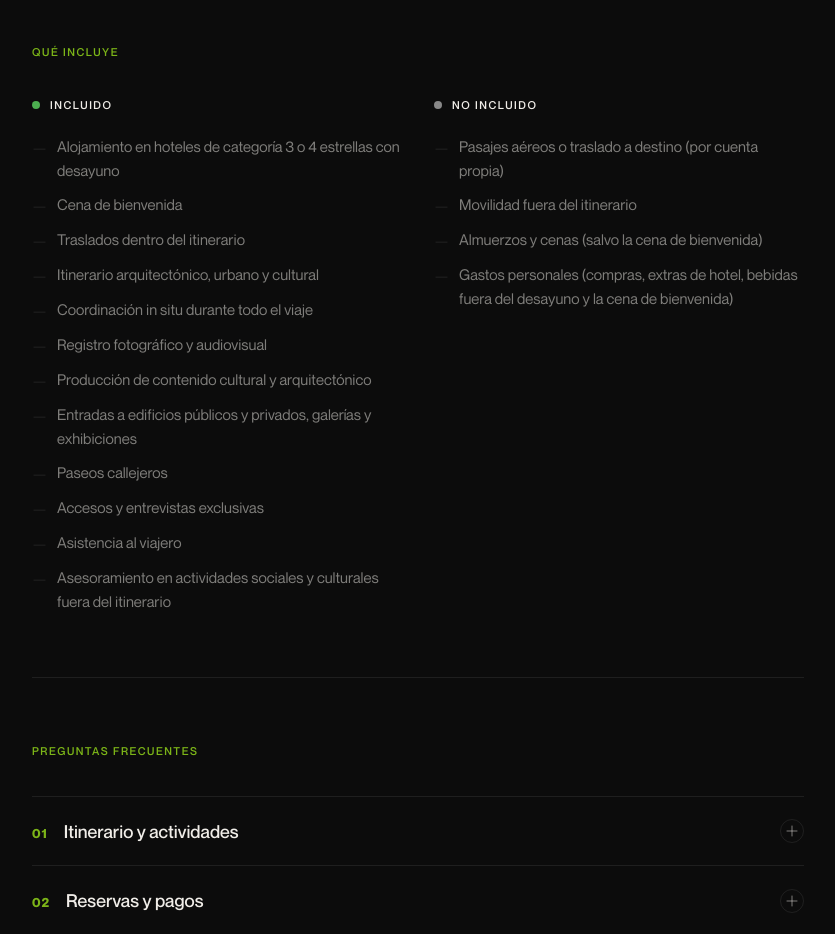
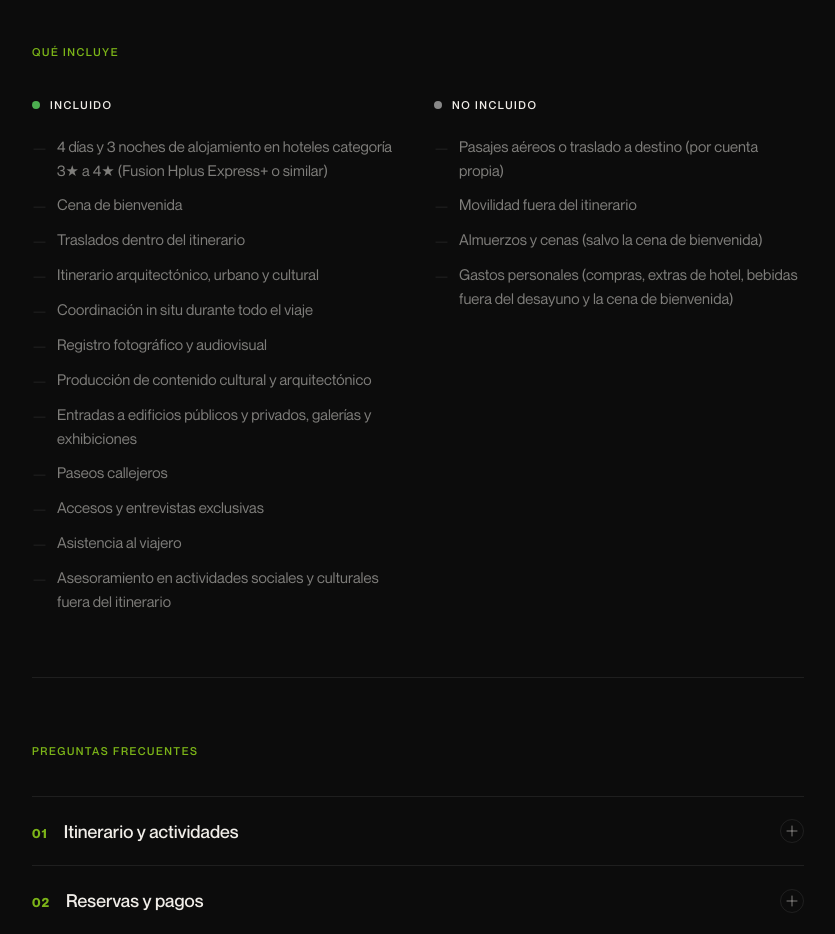
Before and after one commit to PedroSantoro/bauhasaurus, a website built with Vite: page viajes/brasil-brasilia.html in a window 1280 px wide. Shown: the part 2500-3434 px from the top of the page, without its empty margins (222-1057 px from the left). Built offline with nearby package versions, Linux system fonts and the light colour scheme.

Commit message:
que incluye, hoteles

```diff
--- a/viajes/brasil-brasilia.html
+++ b/viajes/brasil-brasilia.html
@@ -261,7 +261,7 @@
               <span class="t-label">Incluido</span>
             </div>
             <ul class="included-list">
-              <li class="included-item">Alojamiento en hoteles de categoría 3 o 4 estrellas con desayuno</li>
+              <li class="included-item">4 días y 3 noches de alojamiento en hoteles categoría 3★ a 4★ (Fusion Hplus Express+ o similar)</li>
               <li class="included-item">Cena de bienvenida</li>
               <li class="included-item">Traslados dentro del itinerario</li>
               <li class="included-item">Itinerario arquitectónico, urbano y cultural</li>
```
Also changed, not shown: viajes/brasil-rio.html (+1 -1 lines), viajes/brasil-saopaulo.html (+1 -1 lines).
